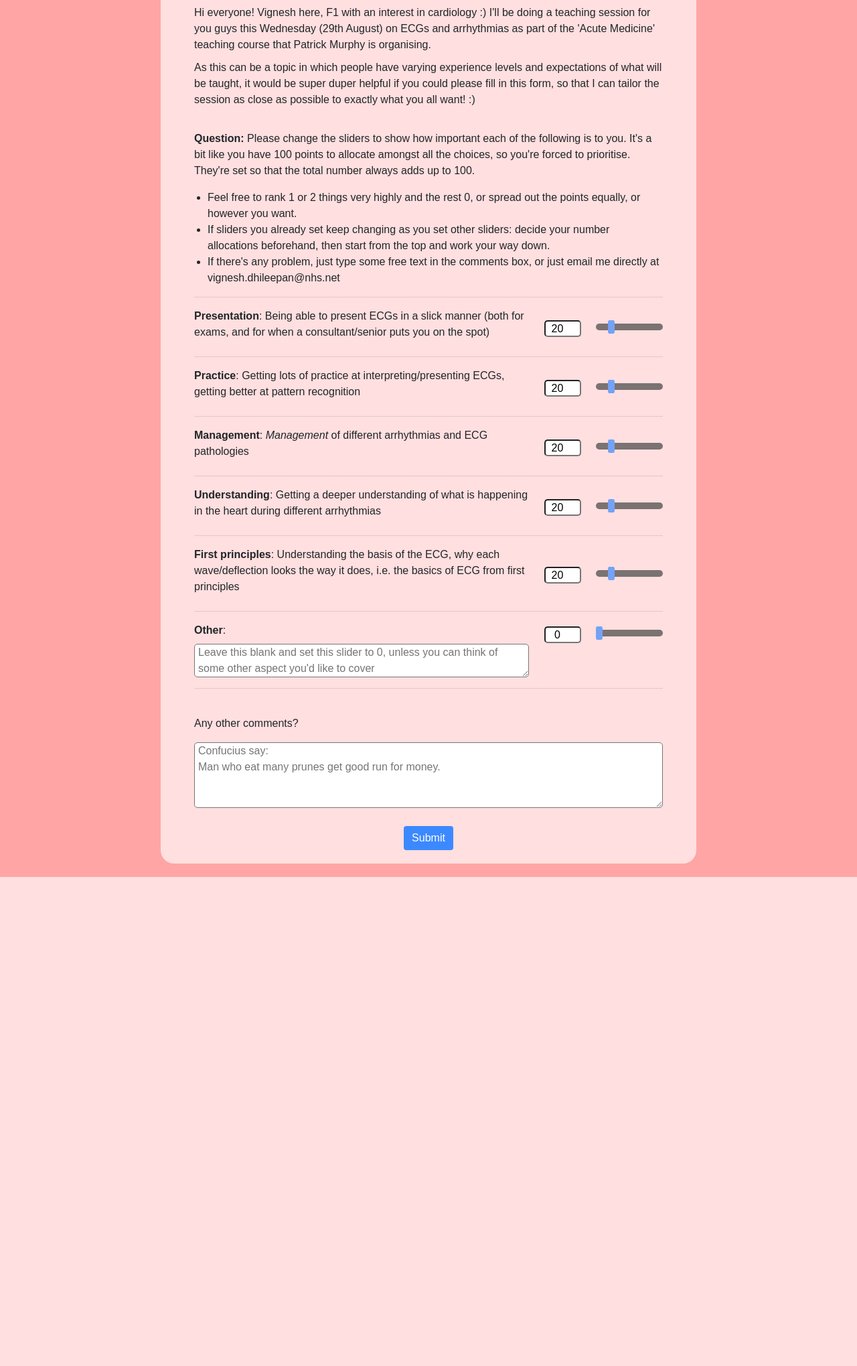
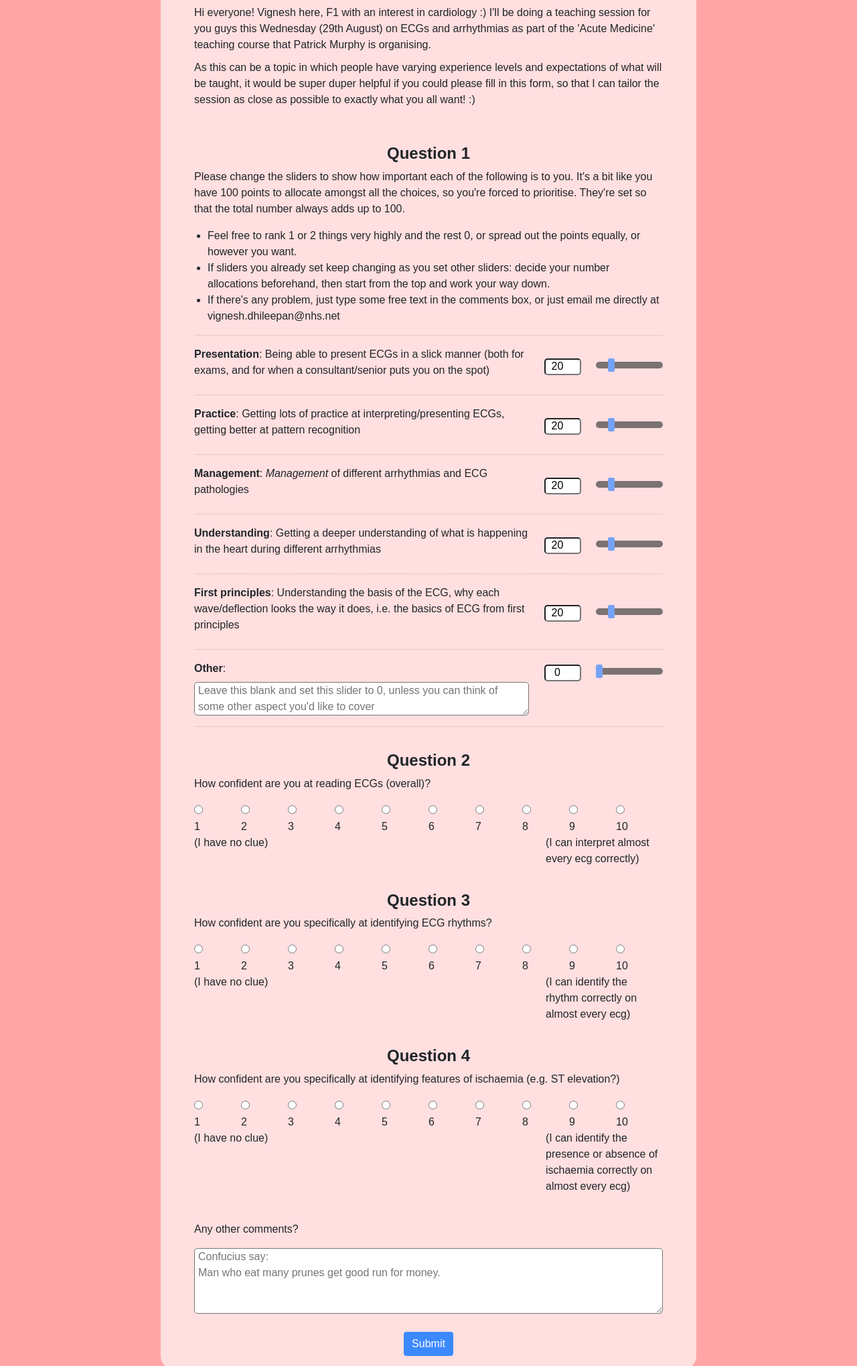
Before and after one commit to Vigoxin/ecg-teaching-questionnaire, a Flask app: page / in a window 1280 px wide. Shown: the part 149-2188 px from the top of the page at 67% size. Before the commit the page ends 1458 px from the top, so only its background shows below. Run offline with Flask 2, Linux system fonts and the light colour scheme; some libraries are stand-ins or nearby versions.

Commit message:
added confident with ecg questions

```diff
--- a/app.py
+++ b/app.py
@@ -28,7 +28,7 @@ questions = [
 	{'subject': 'Management', 'description': '<em>Management</em> of different arrhythmias and ECG pathologies'},
 	{'subject': 'Understanding', 'description': 'Getting a deeper understanding of what is happening in the heart during different arrhythmias'},
 	{'subject': 'First principles', 'description': 'Understanding the basis of the ECG, why each wave/deflection looks the way it does, i.e. the basics of ECG from first principles'},
-	{'subject': 'Other', 'description': ''}
+	{'subject': 'Other', 'description': ''},
 ]
 
 # Models
@@ -41,9 +41,12 @@ class Response(db.Model):
 	first_principles = db.Column(db.Integer)
 	other = db.Column(db.Integer)
 	other_text = db.Column(db.Text)
+	confident_overall = db.Column(db.Integer)
+	confident_rhythms = db.Column(db.Integer)
+	confident_ischaemia = db.Column(db.Integer)
 	comments = db.Column(db.Text)
 
-	def __init__(self, presentation, practice, management, understanding, first_principles, other, other_text, comments):
+	def __init__(self, presentation, practice, management, understanding, first_principles, other, other_text, confident_overall, confident_rhythms, confident_ischaemia, comments):
 		self.presentation = presentation
 		self.practice = practice
 		self.management = management
@@ -51,6 +54,9 @@ class Response(db.Model):
 		self.first_principles = first_principles
 		self.other = other
 		self.other_text = other_text
+		self.confident_overall = confident_overall
+		self.confident_rhythms = confident_rhythms
+		self.confident_ischaemia = confident_ischaemia
 		self.comments = comments
 
 	def __repr__(self):
@@ -73,17 +79,9 @@ def response():
 	response_to_add = Response(*values)
 	db.session.add(response_to_add)
 	db.session.commit()
-	# with shelve.open('shelf') as shelf:
-	# 	data = shelf['data']
-	# 	data.append(values)
-	# 	shelf['data'] = data
-	# with open('text_data.txt', 'a') as file:
-	# 	to_add = values
-	# 	to_add = ','.join([str(el) for el in to_add]) + '\n'
-	# 	file.write(to_add)
 	return render_template('thankyou.html', pd=pd, args=args)
 
 
 # Main
 if __name__ == '__main__':
-	app.run(debug=True)
+	app.run(debug=True, port=5001)
--- a/export.csv
+++ /dev/null
@@ -1,5 +0,0 @@
-id,presentation,practice,management,understanding,first_principles,other,other_text,comments
-1,20,20,20,20,20,0,Testing postgreSQL,""
-2,20,20,20,20,20,0,This is the 2nd postgresql test,This is the 2nd postgresql test
-3,20,20,20,20,20,0,"",3rd test
-4,20,20,20,20,20,0,"",4th test
--- a/export2.csv
+++ /dev/null
@@ -1,4 +0,0 @@
-id,presentation,practice,management,understanding,first_principles,other,other_text,comments
-1,20,20,20,20,20,0,Testing postgreSQL,""
-2,20,20,20,20,20,0,This is the 2nd postgresql test,This is the 2nd postgresql test
-3,20,20,20,20,20,0,"",3rd test
--- a/output.csv
+++ b/output.csv
@@ -1,2 +1,3 @@
-,id,presentation,practice,management,understanding,first_principles,other,other_text,comments
-0,1,5,5,5,5,5,5,asdfother,asdfcomments
+,id,presentation,practice,management,understanding,first_principles,other,other_text,q2,q3,q4,comments
+0,1,5,5,5,5,5,5,asdfother,10,10,10,asdfcomments
+1,2,20,20,20,20,20,0,,1,1,1,
--- a/setup_database.py
+++ b/setup_database.py
@@ -3,6 +3,6 @@ from app import db, Response
 # Creates all the tables Model --> DB table
 db.create_all()
 
-test_response = Response(5, 5, 5, 5, 5, 5, 'asdfother', 'asdfcomments')
+test_response = Response(5, 5, 5, 5, 5, 5, 'asdfother', 10, 10, 10, 'asdfcomments')
 db.session.add(test_response)
 db.session.commit()
--- a/static/main.css
+++ b/static/main.css
@@ -67,6 +67,27 @@ p {
 	display: inline;
 }
 
+.scale-question {
+    display: grid;
+    grid-template-columns: repeat(10, 1fr);
+}
+
+.scale-button-holder>* {
+    margin: 0 auto;
+    display: inline-block;
+    text-align: center;
+}
+
+.scale-interpretation {
+    display: grid;
+    grid-template-columns: 1fr 2fr 1fr;
+}
+
+.question-heading {
+    text-align: center;
+    padding-top: 20px;
+}
+
 textarea {
     resize: both;
     width: 100%;
--- a/templates/index.html
+++ b/templates/index.html
@@ -11,7 +11,9 @@
 
 			<form action='response'>
 
-				<p> <strong>Question:</strong> Please change the sliders to show how important each of the following is to you. It's a bit like you have 100 points to allocate amongst all the choices, so you're forced to prioritise. They're set so that the total number always adds up to 100.</p>
+				<h4 class='question-heading'><strong>Question 1</strong></h4>
+
+				<p>Please change the sliders to show how important each of the following is to you. It's a bit like you have 100 points to allocate amongst all the choices, so you're forced to prioritise. They're set so that the total number always adds up to 100.</p>
 
 				<ul>
 					<li class='to-indent'>Feel free to rank 1 or 2 things very highly and the rest 0, or spread out the points equally, or however you want.</li>
@@ -29,6 +31,57 @@
 				{%endfor%}
 				<hr>
 
+				<h4 class='question-heading'><strong>Question 2</strong></h4>
+				<p> How confident are you at reading ECGs (overall)?</p>
+
+				<div class="scale-question">
+					{% for i in range(1, 11) %}
+						<div class="scale-button-holder">
+							<input type="radio" name="confident-overall" value="{{i}}">
+							<br>
+							<label>{{i}} </label>
+							<br>
+						</div>
+					{% endfor %}
+				</div>
+				<div class='scale-interpretation'>
+					<p>(I have no clue)</p> <p></p> <p>(I can interpret almost every ecg correctly) </p>
+				</div>
+
+				<h4 class='question-heading'><strong>Question 3</strong></h4>
+				<p> How confident are you specifically at identifying ECG rhythms?</p>
+
+				<div class="scale-question">
+					{% for i in range(1, 11) %}
+						<div class="scale-button-holder">
+							<input type="radio" name="confident-rhythms" value="{{i}}">
+							<br>
+							<label>{{i}} </label>
+							<br>
+						</div>
+					{% endfor %}
+				</div>
+				<div class='scale-interpretation'>
+					<p>(I have no clue)</p> <p></p> <p>(I can identify the rhythm correctly on almost every ecg) </p>
+				</div>
+
+				<h4 class='question-heading'><strong>Question 4</strong></h4>
+				<p> How confident are you specifically at identifying features of ischaemia (e.g. ST elevation?)</p>
+
+				<div class="scale-question">
+					{% for i in range(1, 11) %}
+						<div class="scale-button-holder">
+							<input type="radio" name="confident-ischaemia" value="{{i}}">
+							<br>
+							<label>{{i}} </label>
+							<br>
+						</div>
+					{% endfor %}
+				</div>
+				<div class='scale-interpretation'>
+					<p>(I have no clue)</p> <p></p> <p>(I can identify the presence or absence of ischaemia correctly on almost every ecg) </p>
+				</div>
+
 				<br>
 				<p>Any other comments?</p>
 				<textarea id='comments' name='comments' placeholder="" rows='4' cols='60'></textarea> <br>
```
Also changed, not shown: data.sqlite, 1 other file.
